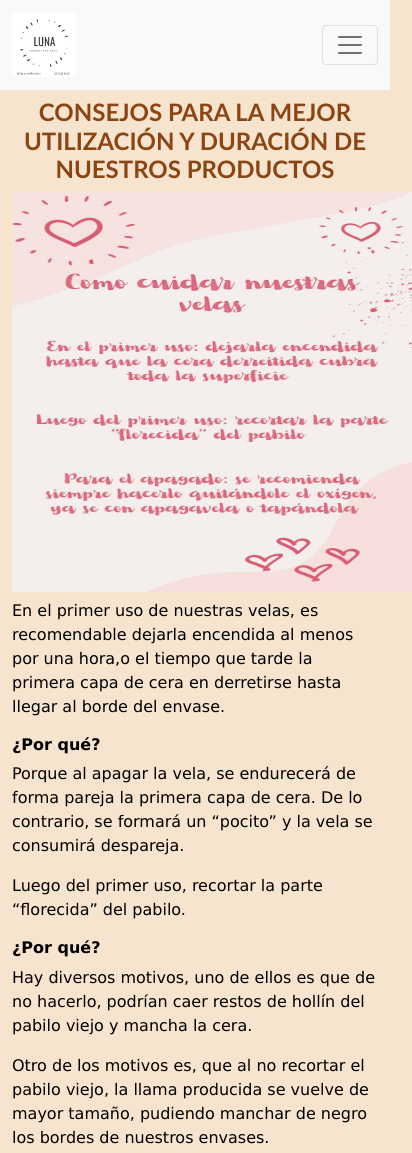
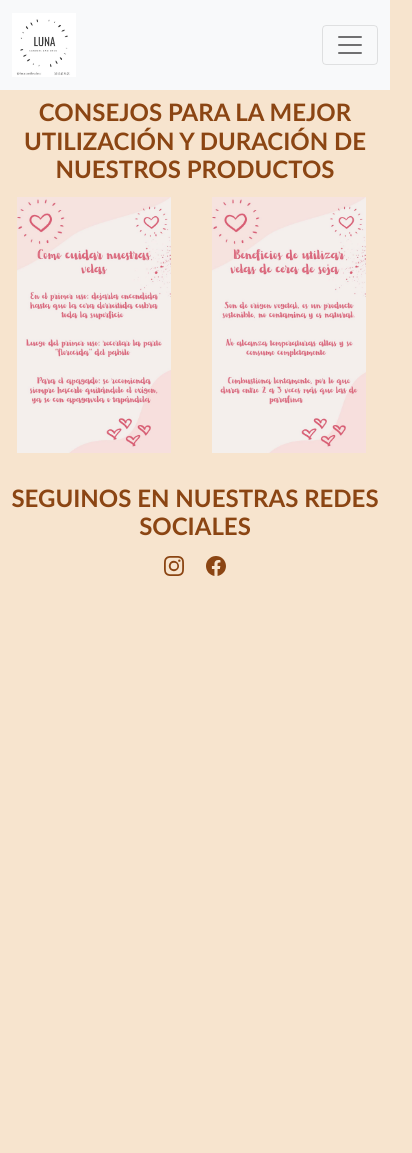
Before and after one commit to CamiiVittar/lunacandles-pagina, a website: page src/paginas/recomendaciones.html in a window 390 px wide. Shown: the top 1153 px of the page, 412 px wide, since content can reach past the window. After the commit the page ends 844 px from the top, so only its background shows below. Drawn offline with nearby package versions, Linux system fonts and the light colour scheme.

Commit message:
cambios en medias queri

```diff
--- a/scss/base/_footer.scss
+++ b/scss/base/_footer.scss
@@ -3,6 +3,7 @@
     color: white;
     flex-wrap: wrap;
     flex-direction: row;
+    margin-top: 3%;
     .item-social{
         margin-left: 3%;
         margin-right: 3%;
--- a/scss/base/_mediaqueri.scss
+++ b/scss/base/_mediaqueri.scss
@@ -1,36 +1,13 @@
-// @import "../base/mixin";
-// @media screen and (max-width: 770px) {
-//     .section-one-container{
-//         @include contenedores (flex, center);
-//         .carousel{
-//             width: 30%;
-//             height: 100%;
-//             @include contenedores (flex, right);
-//         }
-//         .section-two-container{
-//             @include contenedores (flex, center);
-//             .photo-item{
-//                 width: 10rem;
-//                 height: 10rem;
-//                 flex-direction: column;
-//             }
-//         }
-//     }
+
 @media (max-width:768px){
     .carousel-inner{
         display: none;
     }
-    .section-two-container .productos-principal .col{
-        flex-direction: column;
+    .container .fila .columna .imagen-post{
+        height: 90%;
+        width: 90%;
         justify-content: center;
-    }
-    .contenedor .fila .columna{
-        justify-content: center;
-    }
-}
-@media (max-width:991px){
-    .container .row .col .imagen-post{
-        justify-content: center;
+        flex-wrap: wrap;
     }
 
 }
--- a/scss/components/_recomendaciones.scss
+++ b/scss/components/_recomendaciones.scss
@@ -1,8 +1,8 @@
 
 .imagen-post{
-    width: 25rem;
-    height: 25rem;
+    width: 90%;
+    height: 90%;
     display: flex;
     justify-content: center;
-    margin-bottom: 2%;
+    margin: 3% 3%;
 }
--- a/src/paginas/recomendaciones.html
+++ b/src/paginas/recomendaciones.html
@@ -52,35 +52,15 @@
     </header>
     <h1 class="titulos"> CONSEJOS PARA LA MEJOR UTILIZACIÓN Y DURACIÓN DE NUESTROS PRODUCTOS </h1>
     <div class="container">
-        <div class="row">
-            <div class="col">
+        <div class="row fila">
+            <div class="col  columna">
                 <!-- <h2 class="titulos"> ¿Cómo cuidar nuestras velas de soja? </h2> -->
                 <img src="../multimedia/imagenes/cuidadospost.jpg" alt="cuidado de velas de soja"class="imagen-post">
-                <p class="textos"> En el primer uso de nuestras velas, es recomendable dejarla encendida
-                al menos por una hora,o el tiempo que tarde la primera capa de cera en derretirse hasta
-                llegar al borde del envase.</p>
-                <h3 class="subtitulos">¿Por qué? </h3>
-                <p class="textos">Porque al apagar la vela, se endurecerá de forma pareja la primera capa de cera.
-                De lo contrario, se formará un “pocito” y la vela se consumirá despareja.</p>
-                <p class="textos">Luego del primer uso, recortar la parte “florecida” del pabilo.</p>
-                <h3 class="subtitulos">¿Por qué? </h3>
-                <p class="textos"> Hay diversos motivos, uno de ellos es que de no hacerlo,
-                podrían caer restos de hollín del pabilo viejo y mancha la cera.</p>
-                <p class="textos"> Otro de los motivos es, que al no recortar el pabilo viejo,
-                la llama producida se vuelve de mayor tamaño, pudiendo manchar de negro los bordes de nuestros envases.</p>
             </div>
 
-            <div class="col">
+            <div class="col columna">
                 <!-- <h2 class="titulos"> Ventajas y beneficios de utilizar velas con base de cera de soja. </h2> -->
                 <img src="../multimedia/imagenes/beneficiospost.jpg" alt="Beneficios de utilizar velas de soja" class="imagen-post">
-                <p class="textos">Derivadas de las plantas, fuente ilimitada, renovable y biodegradable, lo que la convierte en un producto sostenible.</p>
-                <p class="textos">Su combustión no constituye ningún riesgo, porque son 100% naturales y no son tóxicas.</p>
-                <p class="textos">No aumenta los niveles de CO2 en el ambiente al calentarse y no producen residuos ni hollín.</p>
-                <p class="textos">No alcanzan temperaturas tan altas, su punto de fusión está entre 40ºC y 45ºC. por lo cual el riesgo de quemaduras se ve muy limitado.</p>
-                <p class="textos">La cera de soja tiene un punto de fusión bajo, por lo que se quema completamente y deja el recipiente totalmente limpio.
-                La vela se aprovecha íntegramente, no hay desperdicio.</p>
-                <p class="textos">La cera de soja se combustiona lentamente, haciendo que las velas duren de 2 a 3 veces más tiempo que las de parafina.
-                Esto significa que son más rentables y producen mayor luminosidad.</p>
             </div>
         </div>
     </div>
```
Also changed, not shown: css/style.css, 1 other file.
